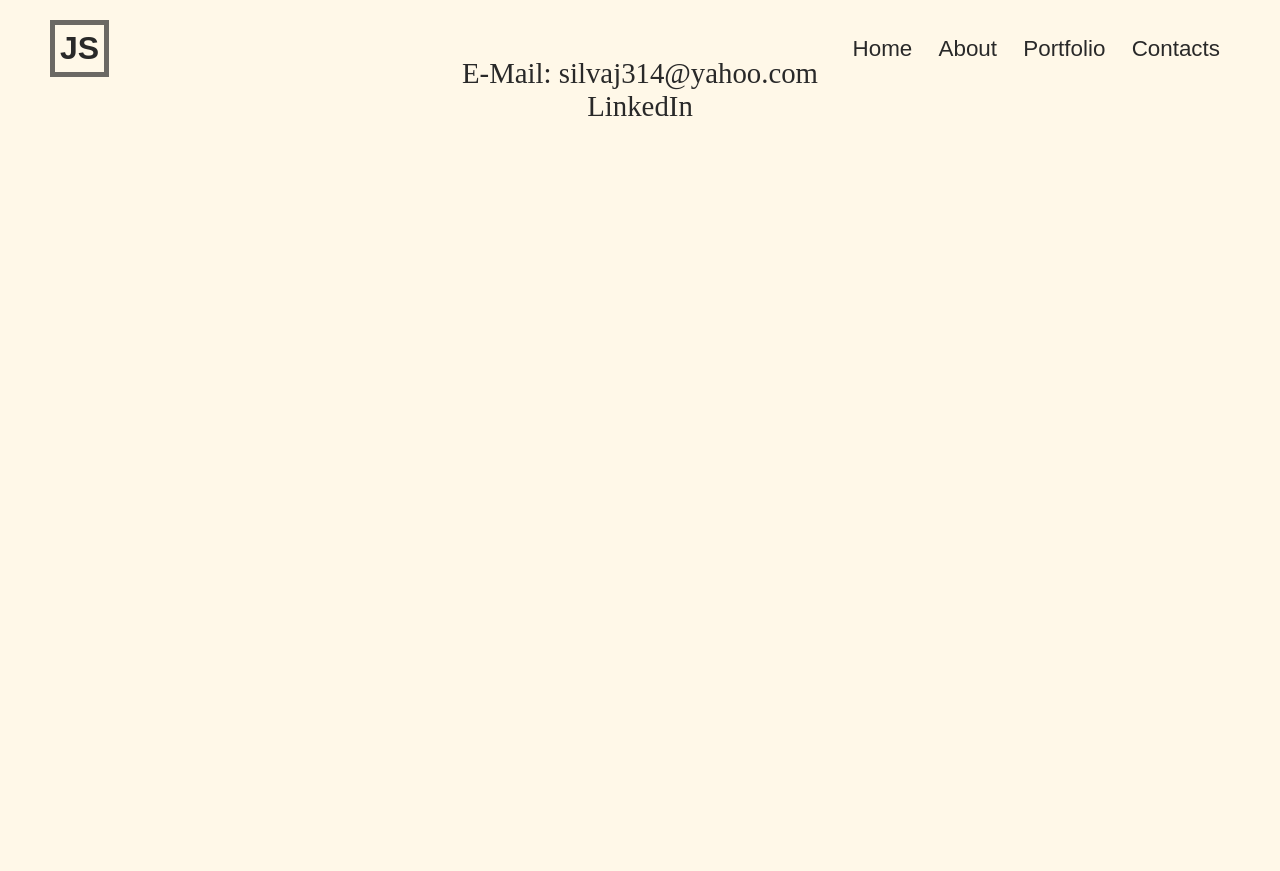
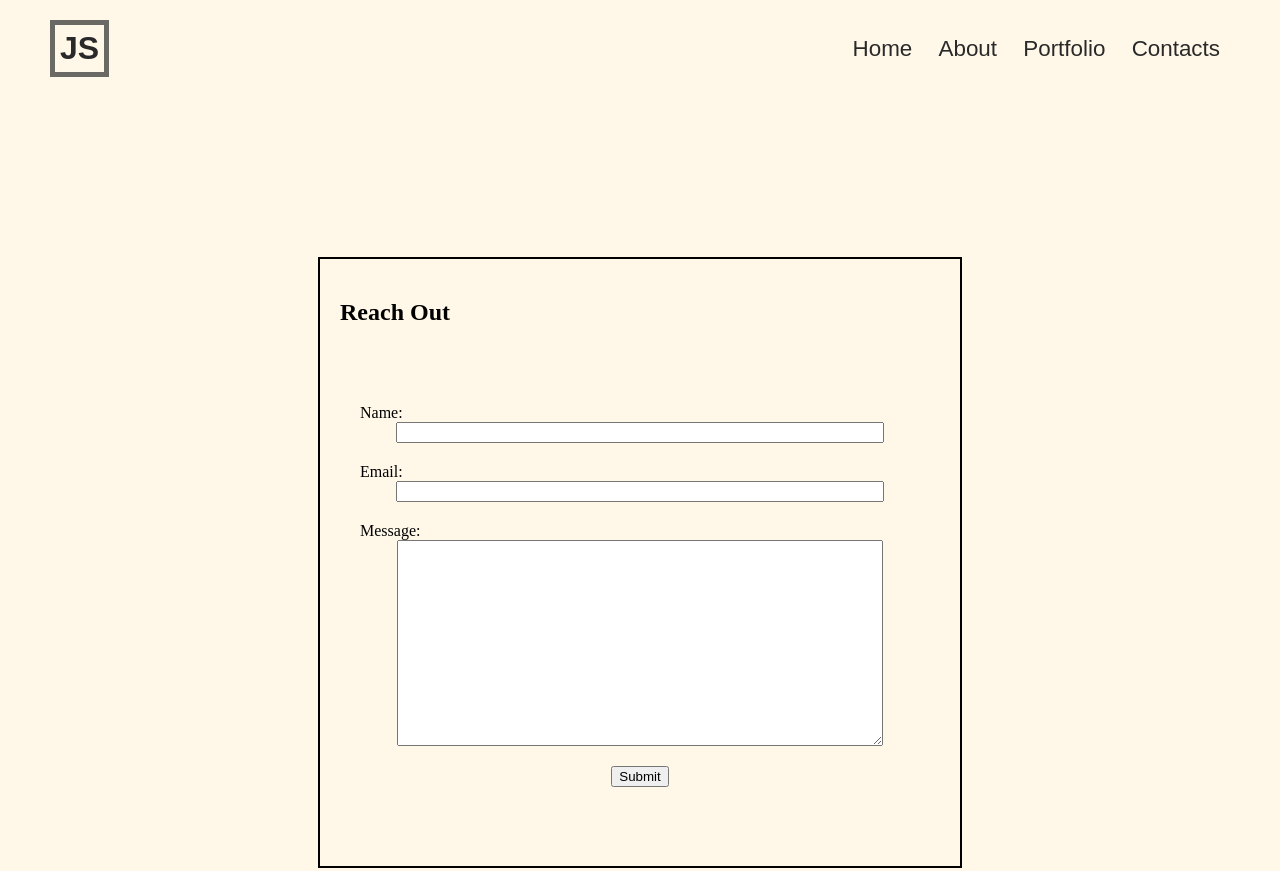
Before and after one commit to JSilva314/First-Portfolio, a plain HTML site: page contacts.html in a window 1280 px wide. Shown: the top 871 px of the page. Before the commit the page ends 800 px from the top, so only its background shows below. Drawn offline with Linux system fonts and the light colour scheme.

Commit message:
added form to contact

```diff
--- a/contacts.html
+++ b/contacts.html
@@ -21,6 +21,21 @@
       </nav>
     </header>
     <main>
+      <div class="box">
+        <h2>Reach Out</h2>
+        <form action="contact-form" method="post">
+          <label for="name">Name:</label>
+          <input type="text" id="form" name="name" required />
+
+          <label for="email">Email:</label>
+          <input type="email" id="email" name="email" required />
+
+          <label for="message">Message:</label>
+          <textarea id="message" name="message" rows="4" required></textarea>
+
+          <button type="submit">Submit</button>
+        </form>
+      </div>
       <p>E-Mail: silvaj314@yahoo.com</p>
       <p>
         <a href="https://www.linkedin.com/in/jose-silva-8b29bb114/">LinkedIn</a>
--- a/style.css
+++ b/style.css
@@ -152,3 +152,30 @@ h3 {
 h4 {
   font-size: 2rem;
 }
+form {
+  display: flex;
+  flex-direction: column;
+  color: black;
+  align-items: center;
+  height: 500px;
+  justify-content: center;
+}
+.box {
+  margin: 200px auto;
+  width: 600px;
+  padding: 20px;
+  border: 2px solid black;
+}
+input {
+  width: 80%;
+  margin-bottom: 20px;
+}
+textarea {
+  width: 80%;
+  height: 40%;
+  margin-bottom: 20px;
+}
+label {
+  align-self: start;
+  margin-left: 20px;
+}
```
